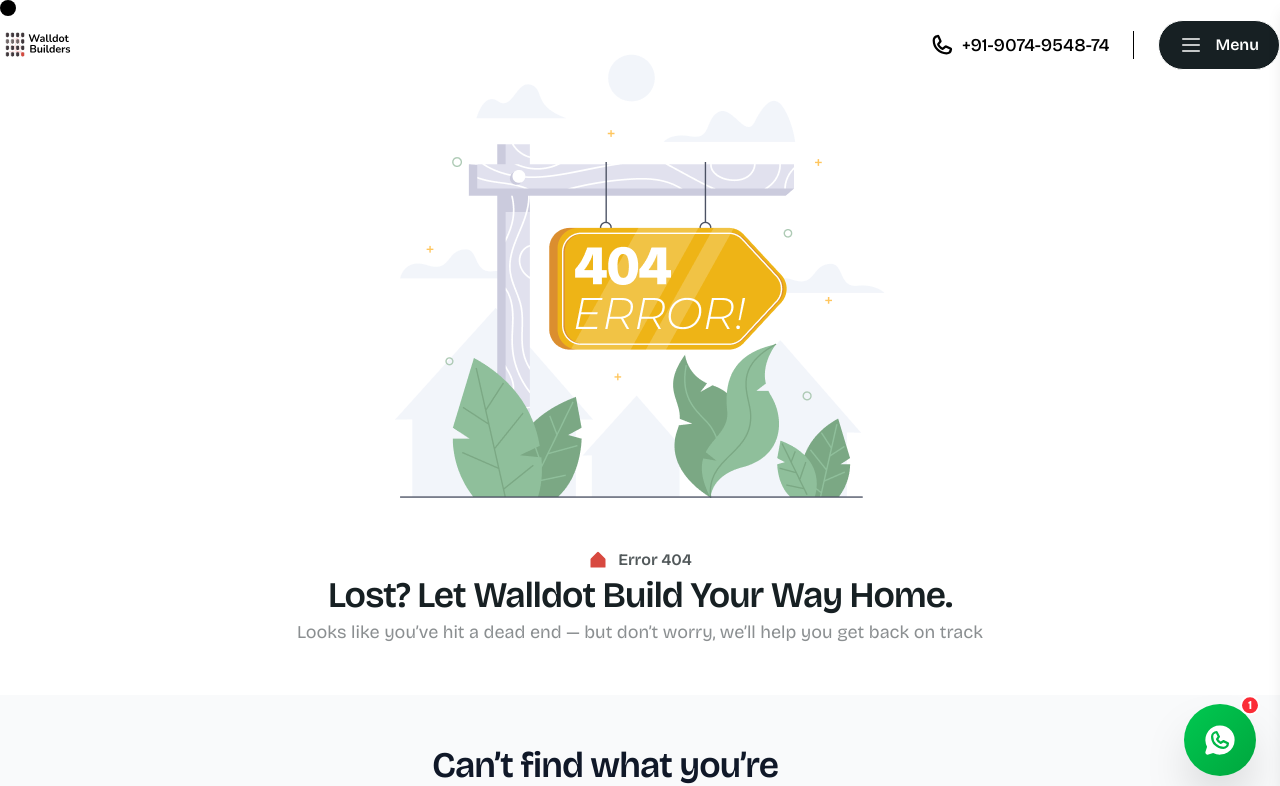
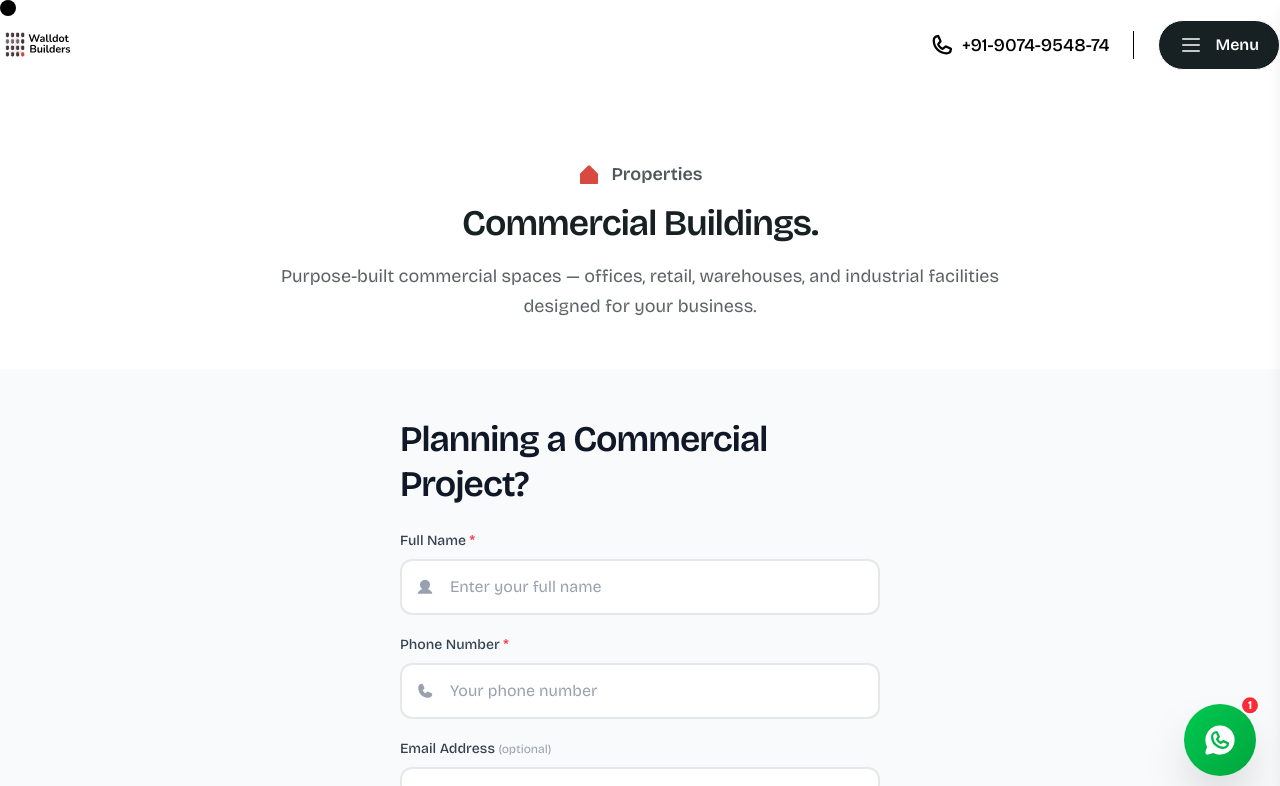
Before and after one commit to linda-techy/wd_website_nextjs, a Next.js app: page /commercial-buildings in a window 1280 px wide. Before the commit this address had no page. Shown: the top 786 px of the page. Built offline with nearby package versions, Linux system fonts and the light colour scheme.

Commit message:
feat(website): add commercial-buildings service page with lead form
New page following existing service page pattern with LeadQuoteForm.
Added to footer links and sitemap.

```diff
--- /dev/null
+++ b/src/app/(site)/commercial-buildings/page.tsx
@@ -0,0 +1,49 @@
+import HeroSub from "@/components/shared/HeroSub";
+import LeadQuoteForm from "@/components/shared/LeadQuoteForm";
+import React from "react";
+import { Metadata } from "next";
+
+export const metadata: Metadata = {
+    title: "Commercial Building Construction in Kerala | Walldot Builders",
+    description: "Professional commercial building construction in Kerala. Offices, retail spaces, warehouses, and industrial buildings by Walldot Builders in Thrissur and across Kerala.",
+    keywords: ["commercial construction Kerala", "office building construction Thrissur", "commercial builders Kerala", "warehouse construction Kerala", "Walldot commercial"],
+    alternates: { canonical: "https://walldotbuilders.com/commercial-buildings" },
+    openGraph: {
+        title: "Commercial Building Construction | Walldot Builders",
+        description: "Professional commercial construction — offices, retail, warehouses, and industrial buildings across Kerala.",
+        type: "website",
+        url: "https://walldotbuilders.com/commercial-buildings",
+        images: [{ url: "/images/brochure-og.jpg", width: 1200, height: 630, alt: "Walldot Builders Commercial Construction Kerala" }],
+    },
+    twitter: {
+        card: "summary_large_image",
+        title: "Commercial Building Construction | Walldot Builders",
+        description: "Professional commercial construction across Kerala.",
+        images: ["/images/brochure-og.jpg"],
+    },
+};
+
+const page = () => {
+    return (
+        <>
+            <HeroSub
+                title="Commercial Buildings."
+                description="Purpose-built commercial spaces — offices, retail, warehouses, and industrial facilities designed for your business."
+                badge="Properties"
+            />
+            <section className="py-16 bg-gray-50 dark:bg-gray-900">
+                <div className="container mx-auto max-w-lg px-4">
+                    <LeadQuoteForm
+                        leadSource="website_commercial"
+                        title="Planning a Commercial Project?"
+                        submitLabel="Get Free Consultation"
+                        showArea
+                        projectType="commercial_buildings"
+                    />
+                </div>
+            </section>
+        </>
+    );
+};
+
+export default page;
--- a/src/app/api/footerlinks.tsx
+++ b/src/app/api/footerlinks.tsx
@@ -14,6 +14,7 @@ export const FooterServicesLinks: footerlinks[] = [
     { label: 'Luxury Villas', href: '/luxury-villa' },
     { label: 'Apartments', href: '/appartment' },
     { label: 'Office Spaces', href: '/office-spaces' },
+    { label: 'Commercial Buildings', href: '/commercial-buildings' },
 ]
 
 // Tools & Resources Links
--- a/src/app/sitemap.ts
+++ b/src/app/sitemap.ts
@@ -69,6 +69,12 @@ export default function sitemap(): MetadataRoute.Sitemap {
       priority: 0.7,
     },
     {
+      url: `${BASE_URL}/commercial-buildings`,
+      lastModified: new Date(),
+      changeFrequency: 'monthly',
+      priority: 0.8,
+    },
+    {
       url: `${BASE_URL}/brochure`,
       lastModified: new Date(),
       changeFrequency: 'monthly',
```
